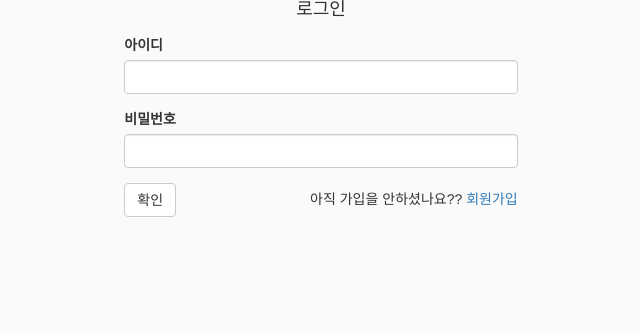
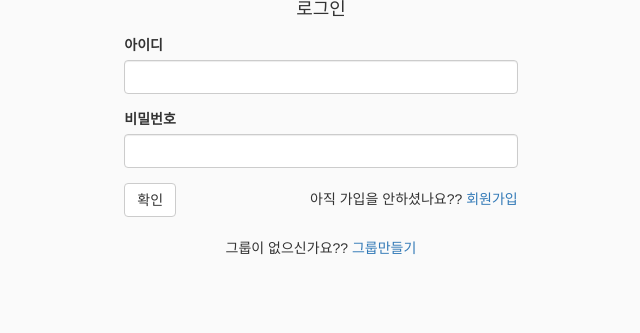
Before and after one commit to inhyeok/Its, a Python web app: template templates/login.html in a window 1280 px wide. Shown: the part 132-465 px from the top of the page, without its empty margins (319-959 px from the left). Run offline with Jinja, Linux system fonts and the light colour scheme; the template is opened without the code that fills it, so the values that code supplies are empty; some libraries are stand-ins or nearby versions.

Commit message:
Add group make session

```diff
--- a/templates/login.html
+++ b/templates/login.html
@@ -27,6 +27,12 @@
             <a href='/signup'>회원가입</a>
           </div>
         </div>
+        <div class='form-group'>
+          <div class='text-center' style='padding: 6px 0;'>
+            <span>그룹이 없으신가요??</span>
+            <a href='/group'>그룹만들기</a>
+          </div>
+        </div>
       </form>
     </div>
   </div>
```
Also changed, not shown: routes.py (+5 -3 lines).
